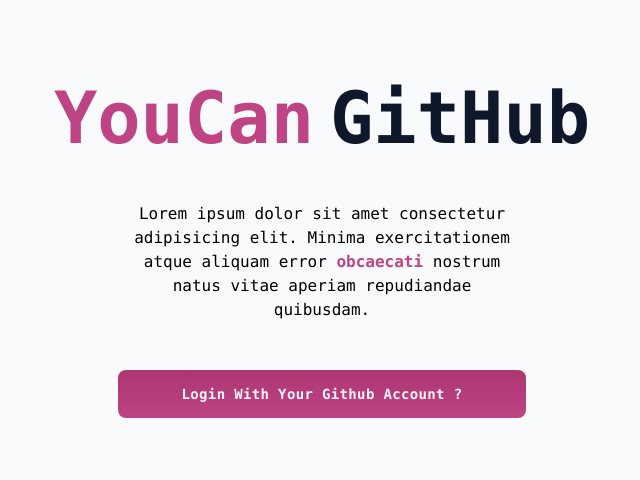
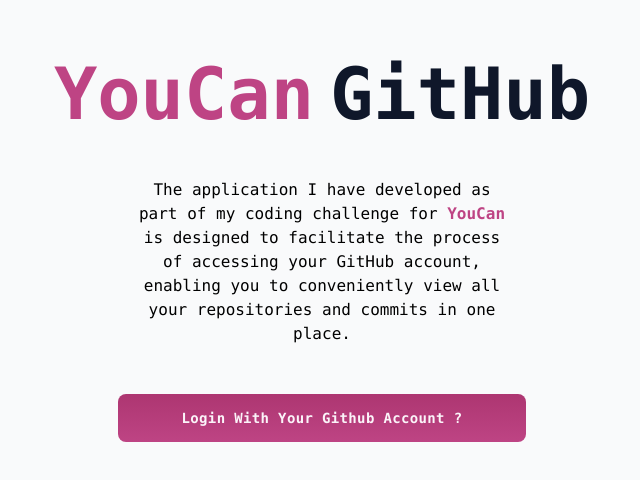
Before and after one commit to salmaelhalba/GithubAPI, a Vue app: page / in a window 1280 px wide. Shown: the part 150-630 px from the top of the page, without its empty margins (318-958 px from the left). Built offline with nearby package versions, Linux system fonts and the light colour scheme.

Commit message:
last commit

```diff
--- a/src/components/SideBar.vue
+++ b/src/components/SideBar.vue
@@ -20,10 +20,11 @@
     </div>
     <div class="w-96 text-center">
       <p>
-        Lorem ipsum dolor sit amet consectetur adipisicing elit. Minima
-        exercitationem atque aliquam error
-        <span class="font-bold text-youcan-600">obcaecati</span> nostrum natus
-        vitae aperiam repudiandae quibusdam.
+        The application I have developed as part of my coding challenge for
+        <span class="font-bold text-youcan-600">YouCan</span>
+        is designed to facilitate the process of accessing your GitHub account,
+        enabling you to conveniently view all your repositories and commits in
+        one place.
       </p>
     </div>
     <button
```
